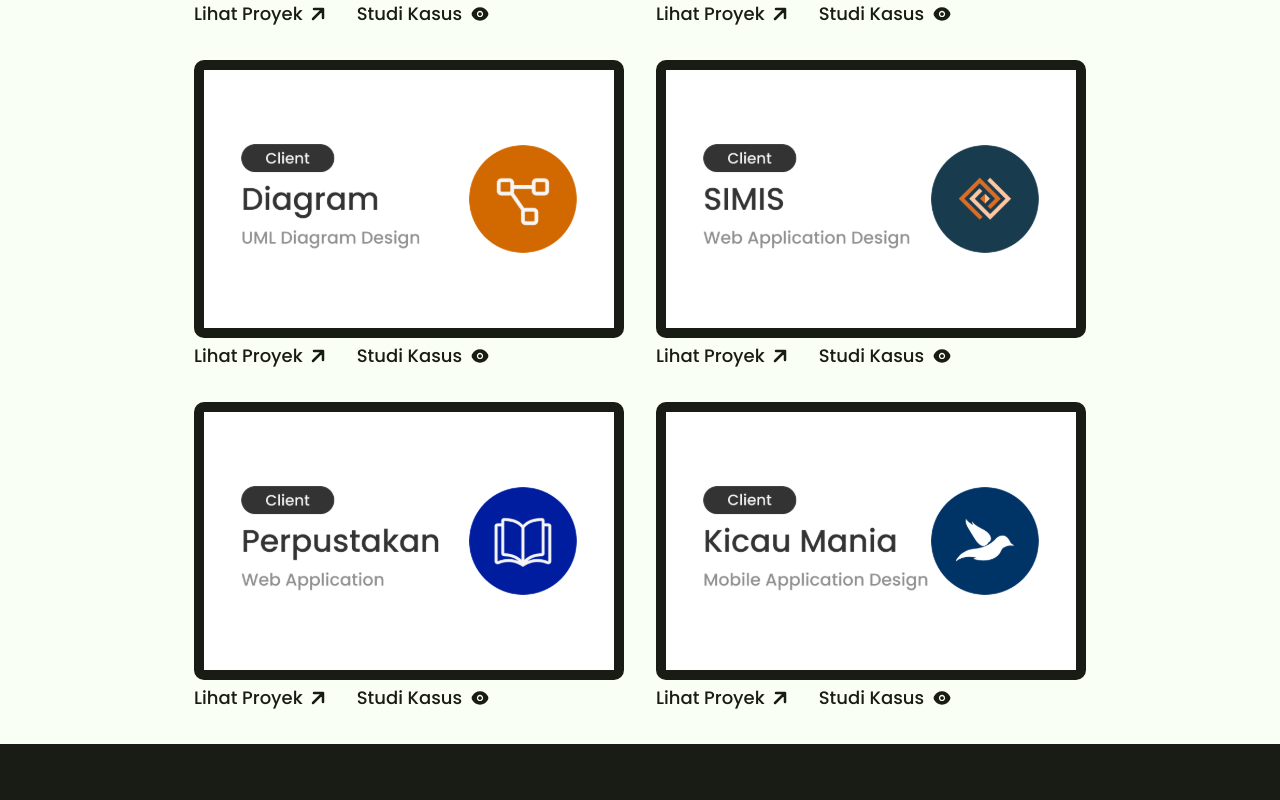
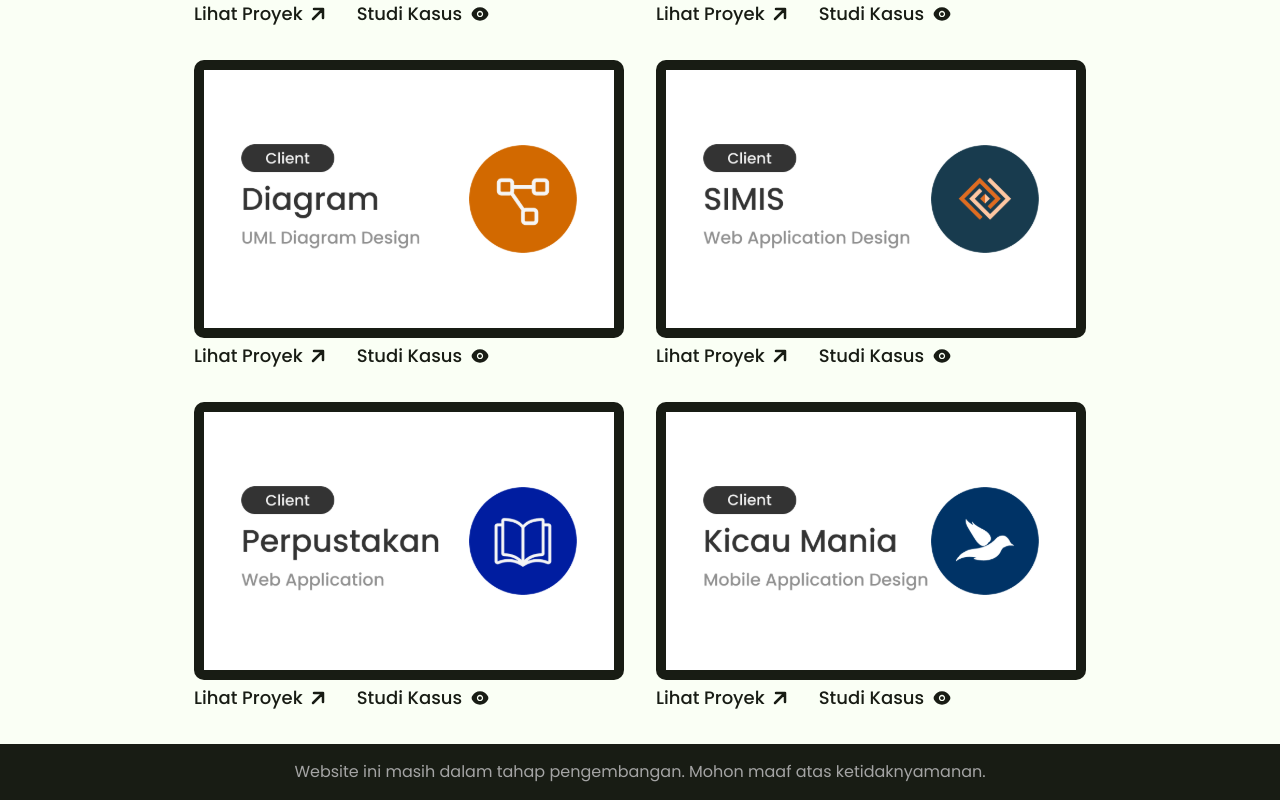
Before and after one commit to AugustAgung05/Portofolio, a React (Vite) app: page / in a window 1280 px wide. Shown: the part 3601-4401 px from the top of the page. Before the commit the page ends 4345 px from the top, so only its background shows below. Built offline with nearby package versions, Linux system fonts and the light colour scheme.

Commit message:
add development status message

```diff
--- a/package.json
+++ b/package.json
@@ -27,6 +27,7 @@
     "eslint-plugin-react": "^7.37.2",
     "eslint-plugin-react-hooks": "^5.0.0",
     "eslint-plugin-react-refresh": "^0.4.16",
+    "gh-pages": "^6.3.0",
     "globals": "^15.14.0",
     "postcss": "^8.5.3",
     "vite": "^6.0.5"
--- a/src/layouts/MainLayout.jsx
+++ b/src/layouts/MainLayout.jsx
@@ -24,7 +24,9 @@ function MainLayout() {
             <LayananSection />
             <CollaborationComponent/>
             <PortofolioSection />
-
+            <div className="relative bg-bg">
+                <h1 className="text-gray text-center p-4 text-sm lg:text-base 2xl:text-lg">Website ini masih dalam tahap pengembangan. Mohon maaf atas ketidaknyamanan.</h1>
+            </div>
         </div>
     );
 }
```
Also changed, not shown: 1 other file (tests, documents, lock files or other folders).
